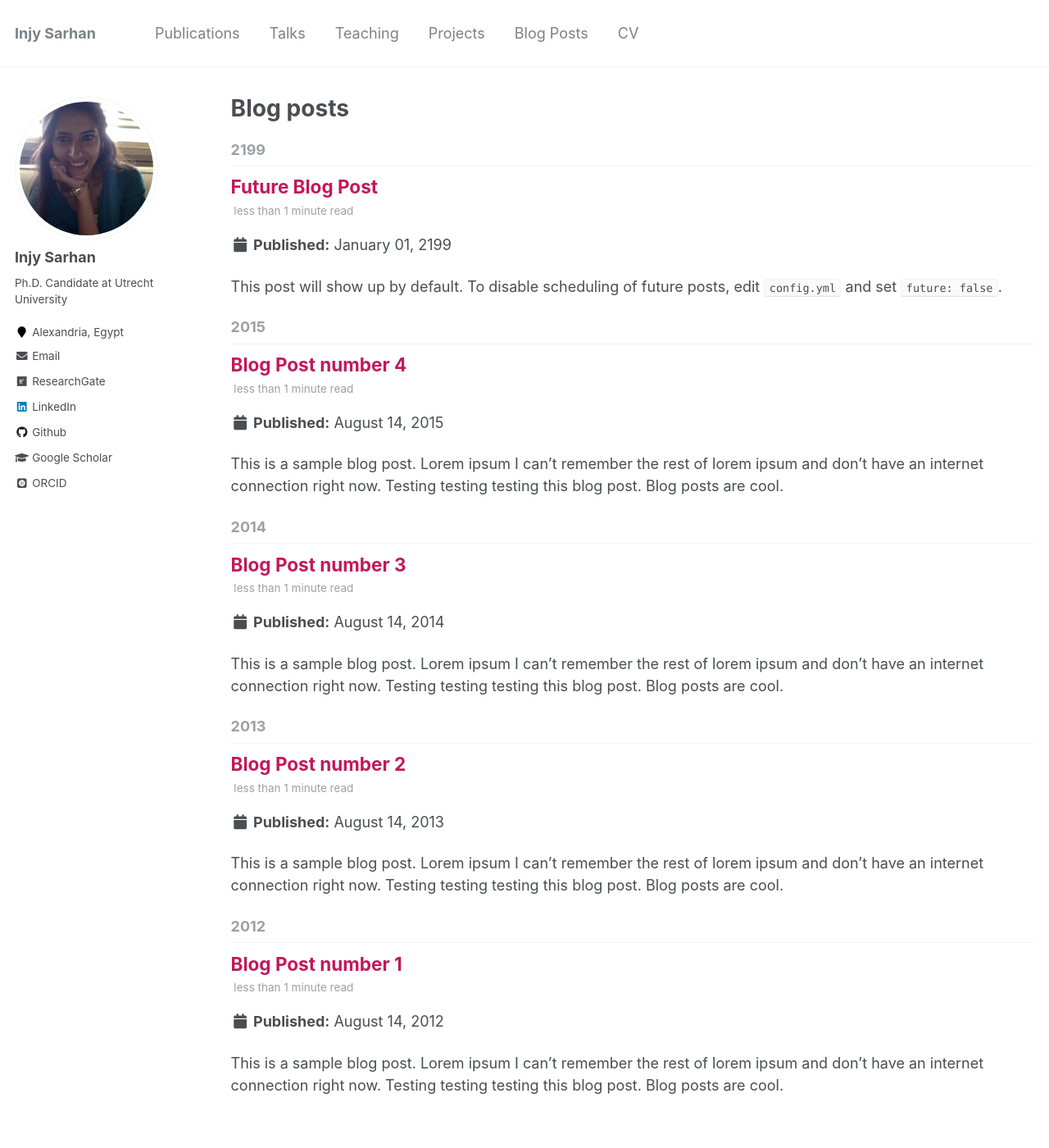
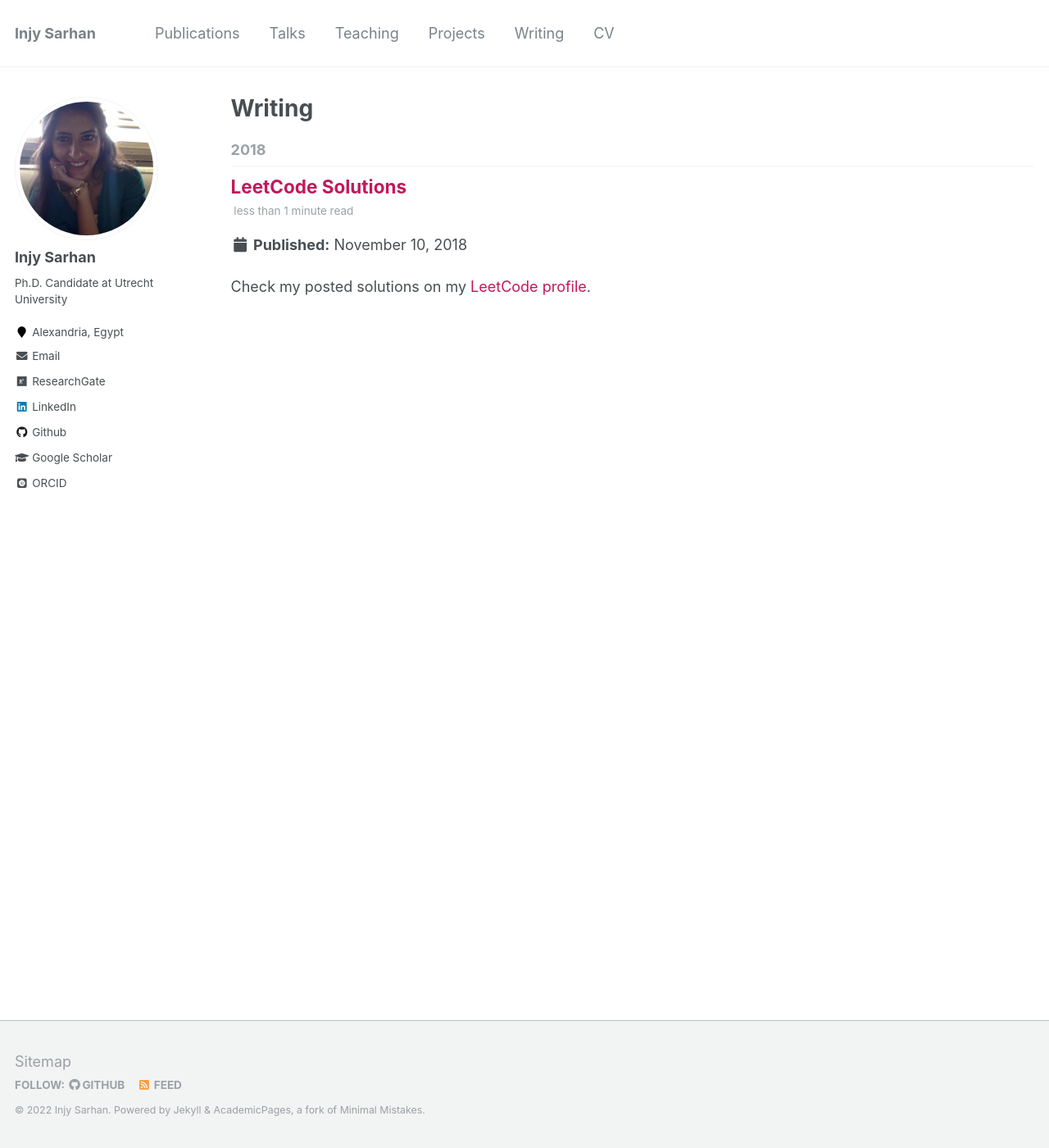
Before and after one commit to IS5882/IS5882.github.io, a Jekyll site: the page built from _pages/year-archive.html, in a window 1280 px wide and 1400 px high. Shown: the whole window at 82% size. Built offline with Jekyll 4.4.1, drawn with Linux system fonts in a browser that asks for light colours; some web fonts are replaced.

Commit message:
Add writing

```diff
--- a/_data/navigation.yml
+++ b/_data/navigation.yml
@@ -12,7 +12,7 @@ main:
   - title: "Projects"
     url: /projects/
 
-  - title: "Blog Posts"
+  - title: "Writing"
     url: /year-archive/
 
   - title: "CV"
--- a/_pages/year-archive.html
+++ b/_pages/year-archive.html
@@ -1,10 +1,10 @@
 ---
 layout: archive
 permalink: /year-archive/
-title: "Blog posts"
+title: "Writing"
 author_profile: true
 redirect_from:
-  - /wordpress/blog-posts/
+  - /wordpress/writing/
 ---
 
 {% include base_path %}
--- a/_posts/2012-08-14-blog-post-1.md
+++ /dev/null
@@ -1,20 +0,0 @@
----
-title: 'Blog Post number 1'
-date: 2012-08-14
-permalink: /posts/2012/08/blog-post-1/
-tags:
-  - cool posts
-  - category1
-  - category2
----
-
-This is a sample blog post. Lorem ipsum I can't remember the rest of lorem ipsum and don't have an internet connection right now. Testing testing testing this blog post. Blog posts are cool.
-
-Headings are cool
-======
-
-You can have many headings
-======
-
-Aren't headings cool?
-------
--- a/_posts/2013-08-14-blog-post-2.md
+++ /dev/null
@@ -1,20 +0,0 @@
----
-title: 'Blog Post number 2'
-date: 2013-08-14
-permalink: /posts/2013/08/blog-post-2/
-tags:
-  - cool posts
-  - category1
-  - category2
----
-
-This is a sample blog post. Lorem ipsum I can't remember the rest of lorem ipsum and don't have an internet connection right now. Testing testing testing this blog post. Blog posts are cool.
-
-Headings are cool
-======
-
-You can have many headings
-======
-
-Aren't headings cool?
-------
--- a/_posts/2014-08-14-blog-post-3.md
+++ /dev/null
@@ -1,20 +0,0 @@
----
-title: 'Blog Post number 3'
-date: 2014-08-14
-permalink: /posts/2014/08/blog-post-3/
-tags:
-  - cool posts
-  - category1
-  - category2
----
-
-This is a sample blog post. Lorem ipsum I can't remember the rest of lorem ipsum and don't have an internet connection right now. Testing testing testing this blog post. Blog posts are cool.
-
-Headings are cool
-======
-
-You can have many headings
-======
-
-Aren't headings cool?
-------
--- /dev/null
+++ b/_posts/2018-11-10-leetcode.md
@@ -0,0 +1,12 @@
+---
+title: 'LeetCode Solutions'
+date: 2018-11-10
+permalink: /posts/2018/11/leetcode/
+tags:
+  - Problem Solving
+  - Data Structures
+  - Algorithms
+  - Python
+---
+
+Check my posted solutions on my [LeetCode profile](https://leetcode.com/injysarhan/).
--- a/_posts/2199-01-01-future-post.md
+++ /dev/null
@@ -1,11 +0,0 @@
----
-title: 'Future Blog Post'
-date: 2199-01-01
-permalink: /posts/2012/08/blog-post-4/
-tags:
-  - cool posts
-  - category1
-  - category2
----
-
-This post will show up by default. To disable scheduling of future posts, edit `config.yml` and set `future: false`.
```
Also changed, not shown: _posts/2015-08-14-blog-post-4.md (deleted, +0 -20 lines).
